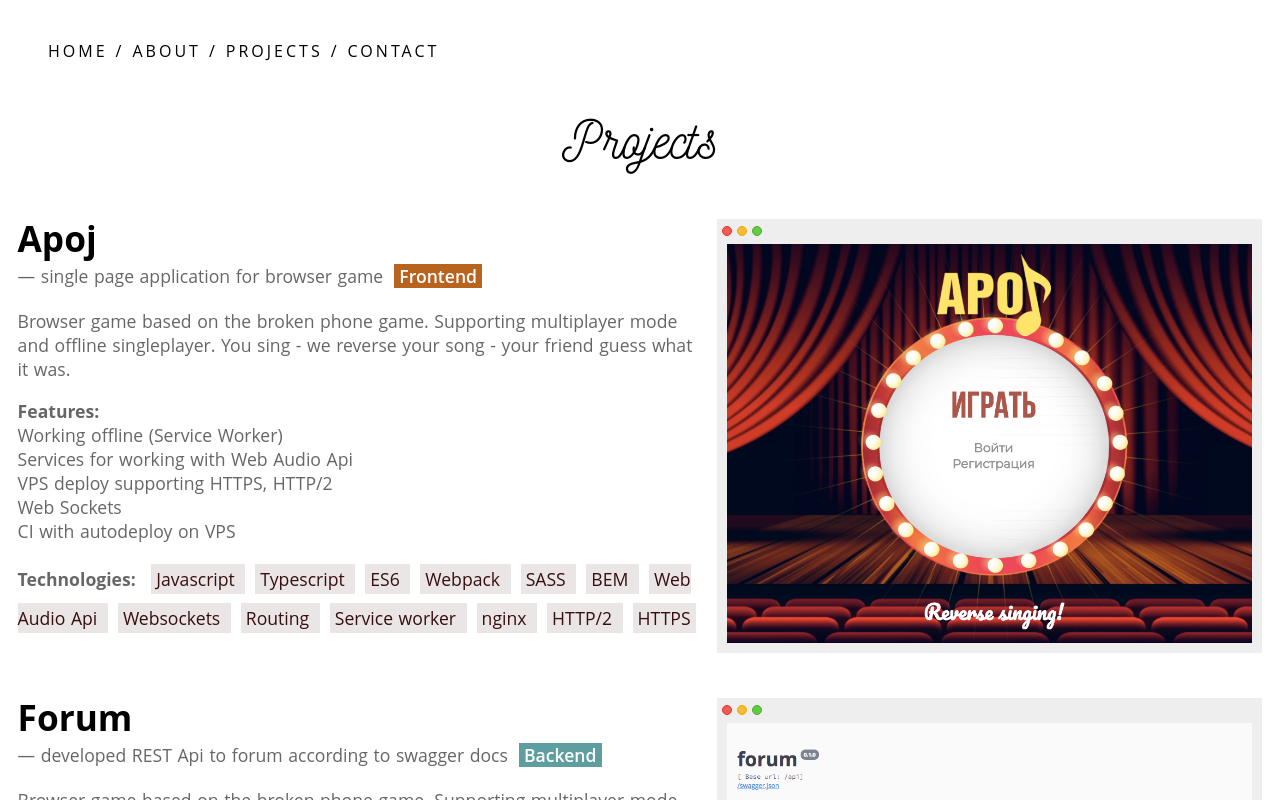
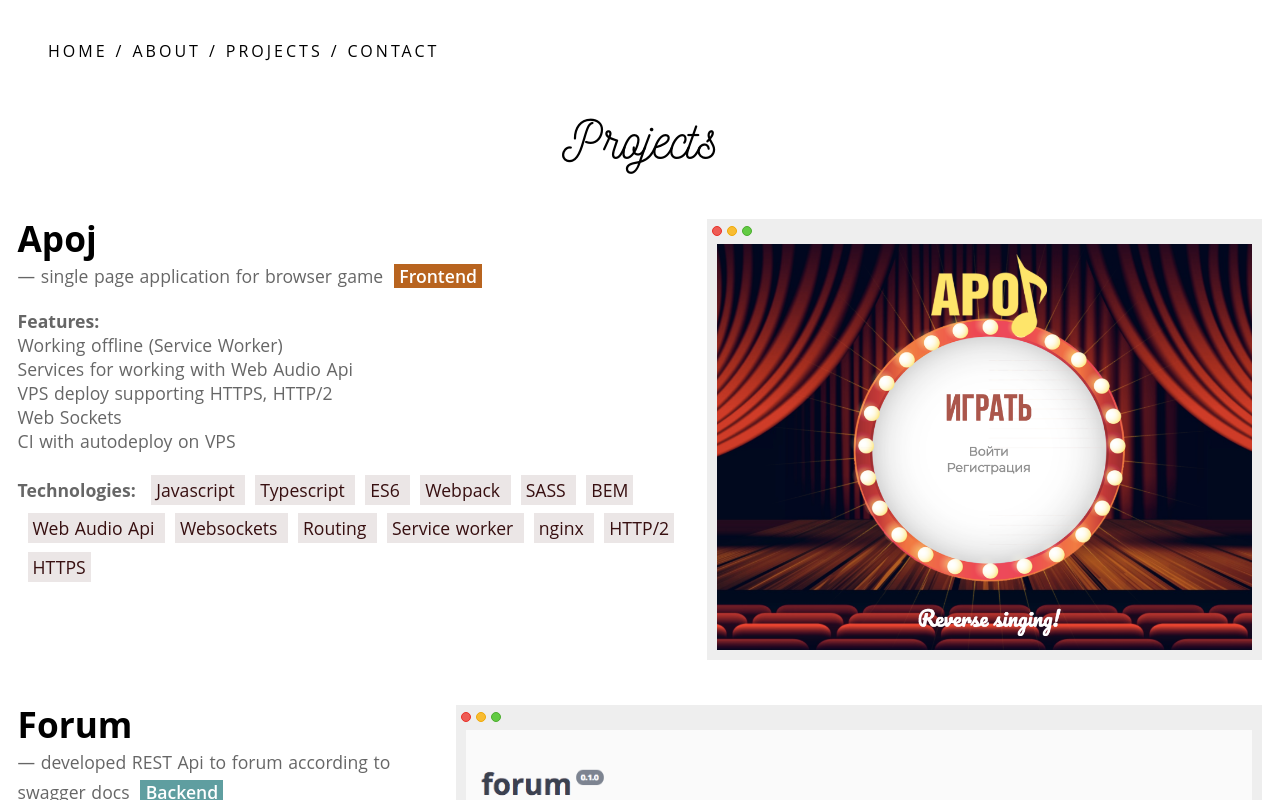
Before and after one commit to couatl/couatl.github.io, a Nuxt app: page /projects in a window 1280 px wide. Shown: the top 800 px of the page. Built offline with nearby package versions, Linux system fonts and the light colour scheme.

Commit message:
Update ProjectItem.vue

```diff
--- a/components/ProjectItem.vue
+++ b/components/ProjectItem.vue
@@ -12,8 +12,7 @@
           {{ project.tags }}
         </div>
         <div class="project-item__detailed-description">
-          Browser game based on the broken phone game. Supporting multiplayer mode and offline singleplayer. You sing -
-          we reverse your song - your friend guess what it was.
+          {{ project.detailedDescription }}
         </div>
         <div class="project-item__up-subtitle">
           Features:
```
